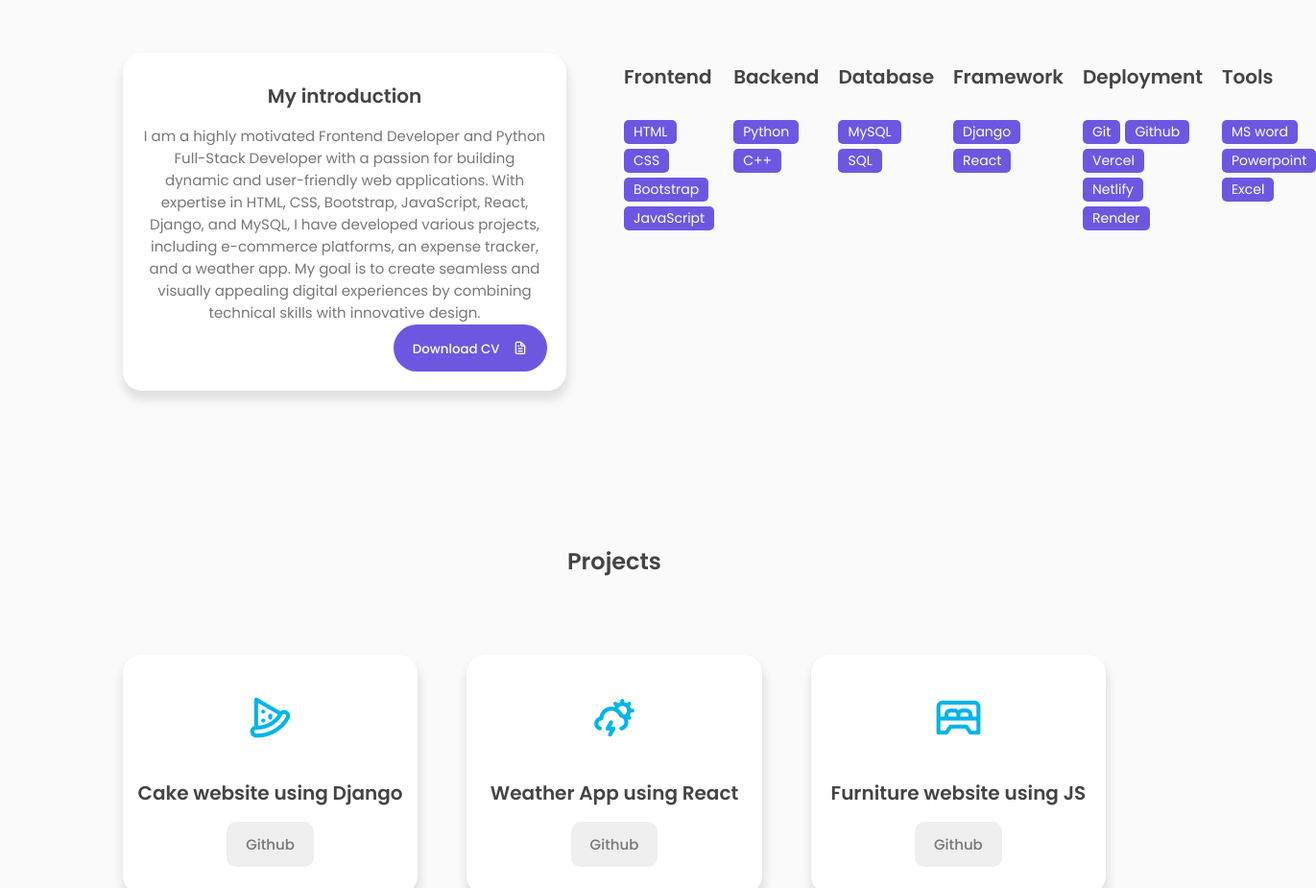
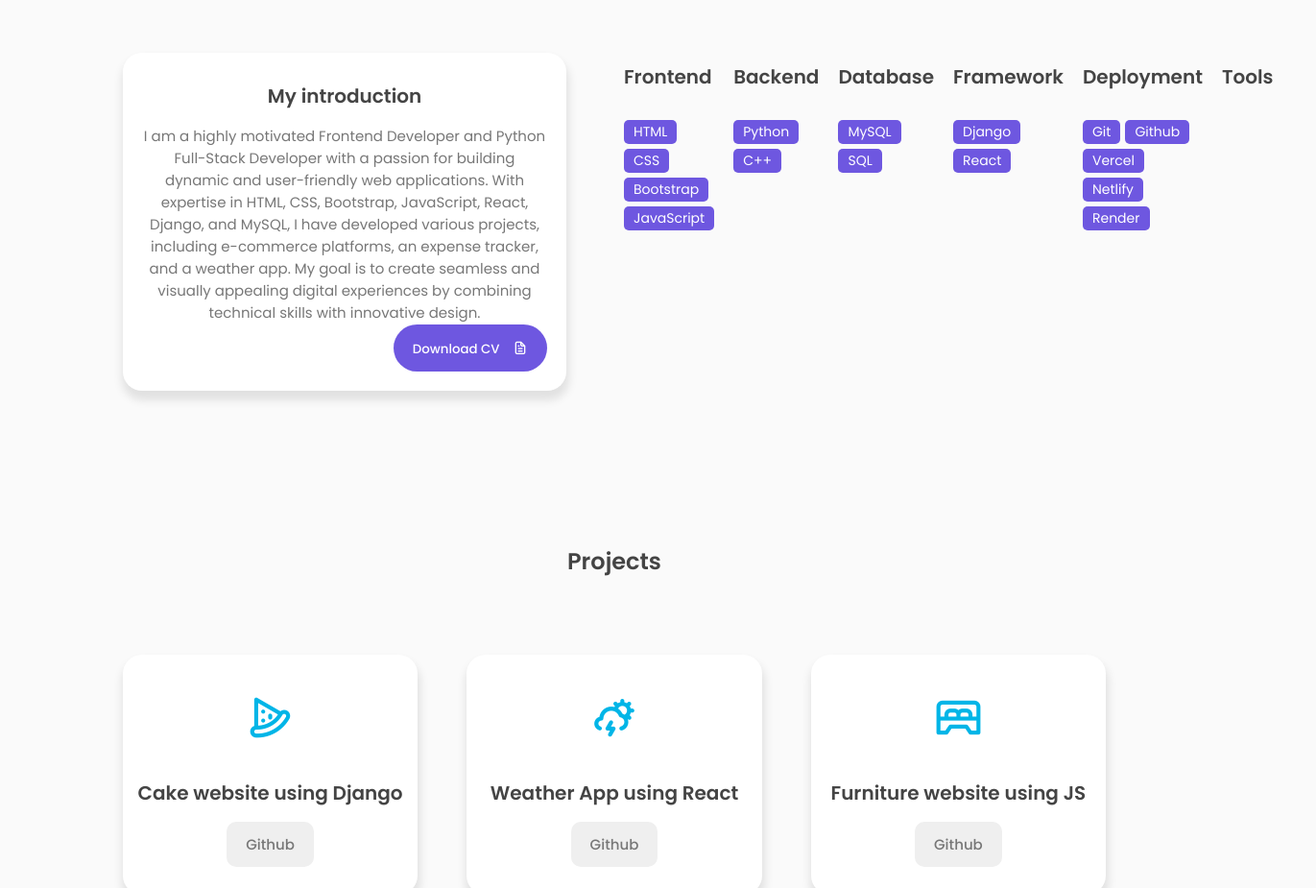
Before and after one commit to sivabharathi1166/Portfolio, a plain HTML site: page index.html in a window 1280 px wide. Shown: the part 940-1865 px from the top of the page at 96% size, 1371 px wide, since content can reach past the window. Drawn offline with nearby package versions, Linux system fonts and the light colour scheme.

Commit message:
Update index.html

```diff
--- a/index.html
+++ b/index.html
@@ -170,11 +170,6 @@
                     <div class="skills-header">
                         <h3>Tools</h3>
                     </div>
-                    <div class="skills-list">
-                        <span>MS word</span>
-                        <span>Powerpoint</span>
-                        <span>Excel</span>
-                    </div>
                 </div>
             </div>
           </div>
```
